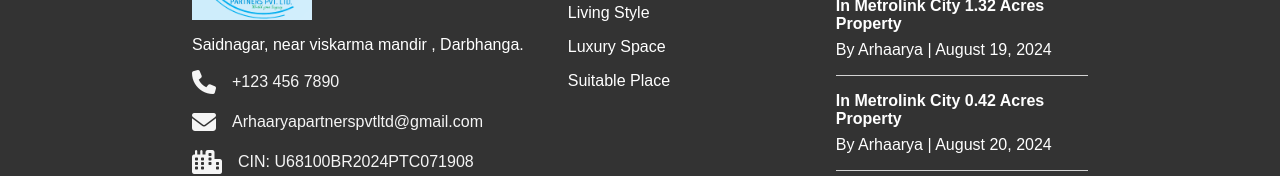
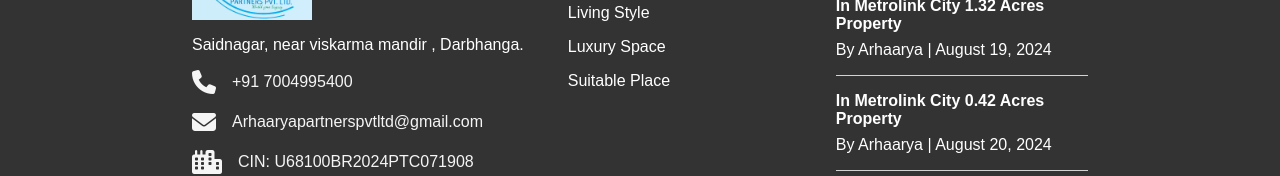
Before and after one commit to anis1m/Arhaarya, a React (Vite) app: page / in a window 1280 px wide. Shown: the part 4311-4487 px from the top of the page. Built offline with nearby package versions, Linux system fonts and the light colour scheme.

Commit message:
Arhaarya

```diff
--- a/src/javascript_files/homepage/Footer.jsx
+++ b/src/javascript_files/homepage/Footer.jsx
@@ -25,7 +25,7 @@
             <p>Saidnagar, near viskarma mandir , Darbhanga.</p>
             <mark>
               <i class="fa-solid fa-phone"></i>
-              +123 456 7890
+              +91 7004995400
             </mark>
             <mark>
               <i class="fa-solid fa-envelope"></i>
```
